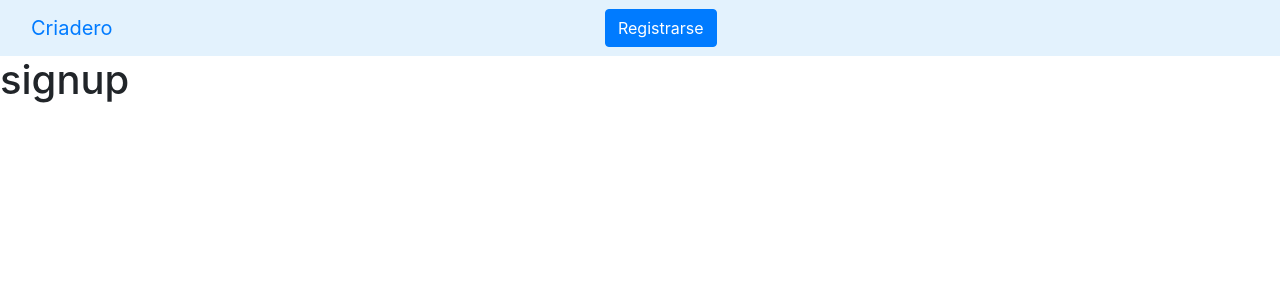
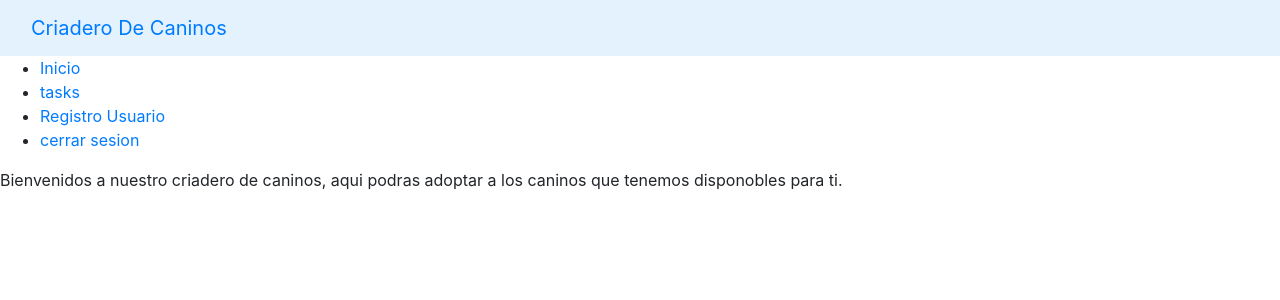
Before and after one commit to xavilr90/tiendacanino, a Django app: page / in a window 1280 px wide. Shown: the top 300 px of the page. Run offline with Django 5.2, Linux system fonts and the light colour scheme; data that the repository does not hold is empty.

Commit message:
se mejora la pagina main

```diff
--- a/CriaderoCanino/core/templates/base/base.html
+++ b/CriaderoCanino/core/templates/base/base.html
@@ -16,8 +16,8 @@
 
     <nav class="navbar" style="background-color: #e3f2fd;">
       <div class="container-fluid">
-        <a class="navbar-brand" href="#">Criadero</a>
-        <a href="{% url 'signup' %}" class="btn btn-primary">Registrarse</a>
+        <a class="navbar-brand" href="#">Criadero De Caninos</a>
+
 
         <button class="navbar-toggler" type="button" data-bs-toggle="collapse" data-bs-target="#navbarNav" aria-controls="navbarNav" aria-expanded="false" aria-label="Toggle navigation">
           <span class="navbar-toggler-icon"></span>
@@ -43,16 +43,38 @@
 
 
 
-    <h1>signup</h1>
+
+
+
+  <nav>
+    <ul>
+      <li>
+          <a href="/">Inicio</a>
+      </li>
+      <li>
+        <a href="/tasks">tasks</a>
+      </li>
+      <li>
+        <a href="/signup">Registro Usuario</a>
+      </li>
+
+
+      <li>
+        <a href="/logout">cerrar sesion</a>
+      </li>
+
+
+
+    </ul>
+  </nav>
 
 
 
 
-    {% block content %}
 
 
-
-    {% endblock %}
+  {% block content %}
+  {% endblock %}
 
 
   </body>
--- a/CriaderoCanino/core/templates/index.html
+++ b/CriaderoCanino/core/templates/index.html
@@ -1,5 +1,10 @@
 {% extends "base/base.html" %}
 {% block content %}
+<p>Bienvenidos a nuestro criadero de caninos, aqui podras adoptar a los caninos que tenemos disponobles para ti.</p>
+
+
+
+
 
     <div class="container">
         <div class="row">
@@ -14,7 +19,7 @@
                             {% if item.comprado %}
                             <h5 class="card-tittle">{{item.comprado}}</h5>
                             {% endif %}
-                            <a href="{% url 'mascota' item.id %}" class="btn btn-primary">Comprame</div>a>
+                            <a href="{% url 'mascota' item.id %}" class="btn btn-primary">Adoptame</div>a>
                         </div>
                     </div>
                 </div>
@@ -23,7 +28,4 @@
         </div>
     </div>
 
-
-
-
-{% endblock %}
+    {% endblock %}
--- a/CriaderoCanino/core/templates/signup.html
+++ b/CriaderoCanino/core/templates/signup.html
@@ -1,5 +1,7 @@
 
-<h1>Sacamos 5.0</h1>
+<h1>Singup</h1>
+
+{{error}}
 
 <form action="/signup_register/" method="POST">
 
--- /dev/null
+++ b/CriaderoCanino/core/templates/tasks.html
@@ -0,0 +1,3 @@
+
+
+<h1>Tasks</h1>
--- a/CriaderoCanino/core/urls.py
+++ b/CriaderoCanino/core/urls.py
@@ -9,5 +9,7 @@ urlpatterns = [
     path('<int:mascota_id>', mascota,name='mascota'),
     path('<int:mascota_id>/comprar', comprar,name='comprar'),
     path('signup/', views.signup, name='signup'),
-    path('signup_register/', views.signup)
-]
+    path('signup_register/', views.signup),
+    path('tasks/', views.tasks, name='tasks'),
+
+    ]
--- a/CriaderoCanino/core/views.py
+++ b/CriaderoCanino/core/views.py
@@ -8,14 +8,15 @@ from .form import MascotaForm
 from django.contrib.auth.models import User
 from django.contrib.auth.forms import UserCreationForm
 from django.http import HttpResponse
-
+from django.contrib.auth import login,logout
+from django.db import IntegrityError
 
 
 def signup(request):
 
     if request.method == 'GET':
 
-        return render(request,'signup.html', {
+        return render(request, 'signup.html', {
             'form': UserCreationForm
         })
 
@@ -23,12 +24,27 @@ def signup(request):
 
         if request.POST['password1'] == request.POST['password2']:
             try:
-                user = User.objects.create_user(username=request.POST['username'], password=request.POST['password1'])
+                user = User.objects.create_user(
+                    username=request.POST['username'], password=request.POST['password1'])
                 user.save()
-                return HttpResponse('Usuario creado')
-            except:
-                return HttpResponse('Nombre de usuario ya existe')
-        return HttpResponse('La contra no coincide')
+                login(request,user)
+                return redirect('tasks')
+            except IntegrityError:
+                return render(request, 'signup.html',{
+                    'form': UserCreationForm,
+                    "error":'usuario ya existe'
+                })
+
+
+
+
+        return render(request, 'signup.html', {
+            'form': UserCreationForm,
+            "error": 'La contra no coincide'
+        })
+
+def tasks(request):
+    return render(request, 'tasks.html')
 
 
 
@@ -37,7 +53,7 @@ def signup(request):
 
 def grabar_mascotas(request):
     context = {}
-    template_name ="grabar_mascotas.html"
+    template_name = "grabar_mascotas.html"
     if request.method == "POST":
         form = MascotaForm(request.POST)
         if form.is_valid():
@@ -46,47 +62,51 @@ def grabar_mascotas(request):
             ase = form.cleaned_data.get("asesor")
             des = form.cleaned_data.get("descripcion")
             obj = Mascota.objects.create(
-                raza = raz,
-                tamaño = tam,
-                asesor = ase,
-                descripcion = des
+                raza=raz,
+                tamaño=tam,
+                asesor=ase,
+                descripcion=des
             )
             obj.save()
 
     else:
         form = MascotaForm()
-    context ['form'] = form
+    context['form'] = form
     return render(request, template_name, context)
 
 
-def listado_mascotas (request):
+def listado_mascotas(request):
     template_name = "Listado_mascotas.html"
     return render(request, template_name)
+
 
 def index(request):
     template_name = "index.html"
     mascotas = Mascota.objects.all()
-    context= {'mascotas': mascotas
-              }
+    context = {'mascotas': mascotas
+               }
     return render(request, template_name, context)
+
 
 def mascota(request, masctota_id):
     template_name = 'mascota.html'
     try:
-        mascota=Mascota.objects.get(pk=masctota_id)
+        mascota = Mascota.objects.get(pk=masctota_id)
     except Mascota.DoesNotExist:
         raise Http404("Mascota no existe")
     context = {
-        "mascota" : mascota,
-        "no_asesor": Asesor.objects.exclude(mascota=mascota).all() #intentar incluir el asesor posible con get
+        "mascota": mascota,
+        # intentar incluir el asesor posible con get
+        "no_asesor": Asesor.objects.exclude(mascota=mascota).all()
 
     }
     return render(request, template_name, context)
 
-def comprar(request,mascota_id):
+
+def comprar(request, mascota_id):
     try:
         template_name = 'index.html'
-        cliente_id=request.POST["cliente"]
+        cliente_id = request.POST["cliente"]
         cliente = Asesor.objects.get(pk=cliente_id)
         mascota = Mascota.objects.get(pk=mascota_id)
     except KeyError:
@@ -97,7 +117,7 @@ def comprar(request,mascota_id):
         print("El asesor no existe")
 
     cliente.mascota.add(mascota)
-    mascota.comprado=cliente.nombre
+    mascota.comprado = cliente.nombre
     mascota.save()
 
     return HttpResponseRedirect(reverse("mascota", args=(mascota_id,)))
@@ -106,7 +126,8 @@ def comprar(request,mascota_id):
 def ListarUsuarios(request):
     users = User.objects.all()
     return render(request, 'listar_usuarios.html', {'usuarios':
-    users})
+                                                    users})
+
 
 def CrearUsuario(request):
     if request.method == 'POST':
@@ -116,12 +137,13 @@ def CrearUsuario(request):
         phone = request.POST['phone']
         is_boss = request.POST['is_boss']
         user = User(email=email, name=name, password=password,
-        phone=phone, is_boss=is_boss)
+                    phone=phone, is_boss=is_boss)
     if email.is_valid():
         user.save()
         return redirect('listar_usuarios')
     else:
         return render(request, 'crear_usuario.html')
+
 
 def EditarUsuario(request, email):
     user = User.objects.get(email=email)
@@ -136,10 +158,11 @@ def EditarUsuario(request, email):
         user.save()
     return redirect('listar_usuarios')
 
+
 def EliminarUsuario(request, email):
     user = User.objects.get(email=email)
     if request.method == 'POST':
         user.delete()
         return redirect('listar_usuarios')
     else:
-        return render(request, 'eliminar_usuario.html', {'usuario':user})
+        return render(request, 'eliminar_usuario.html', {'usuario': user})
```
